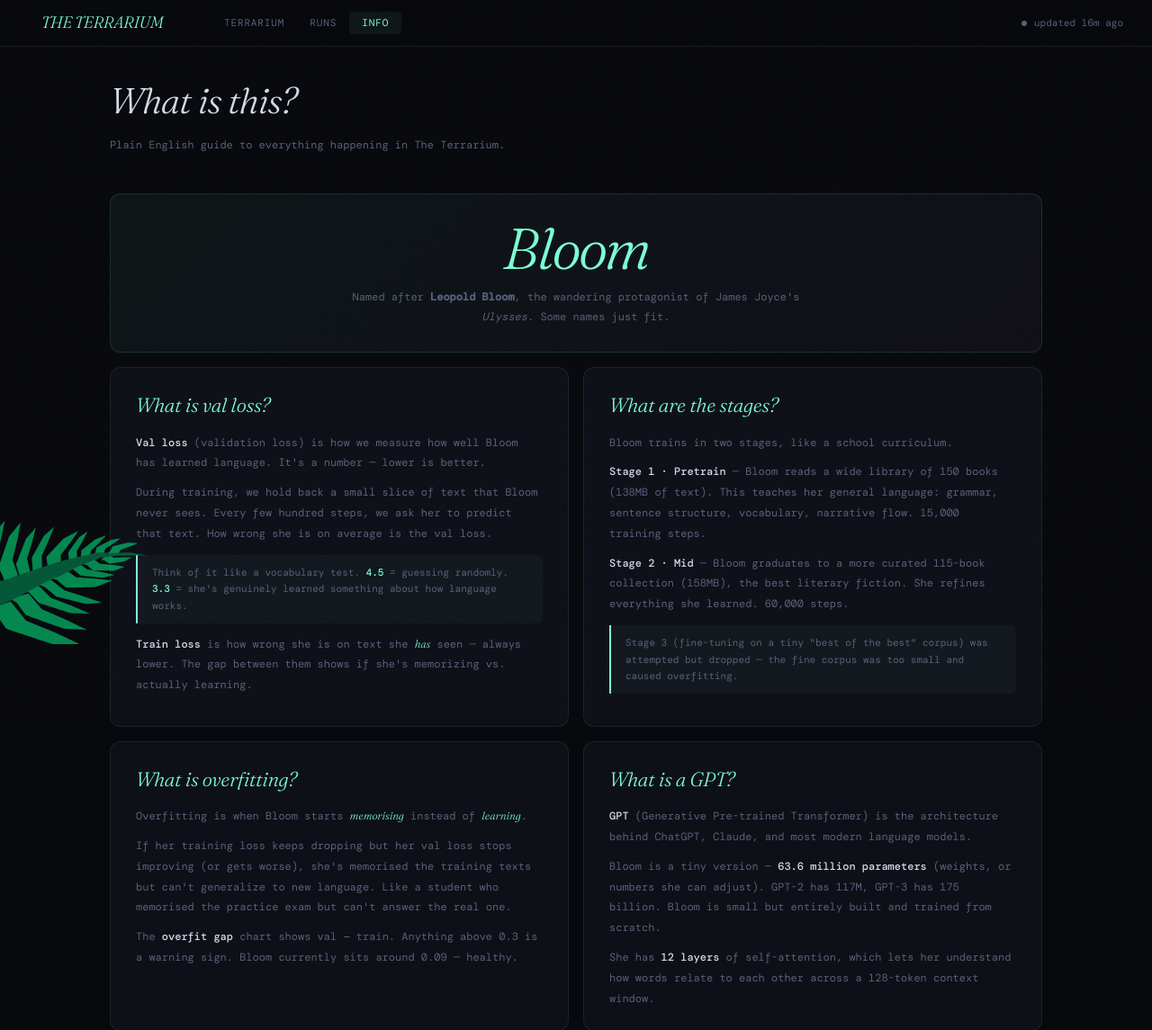
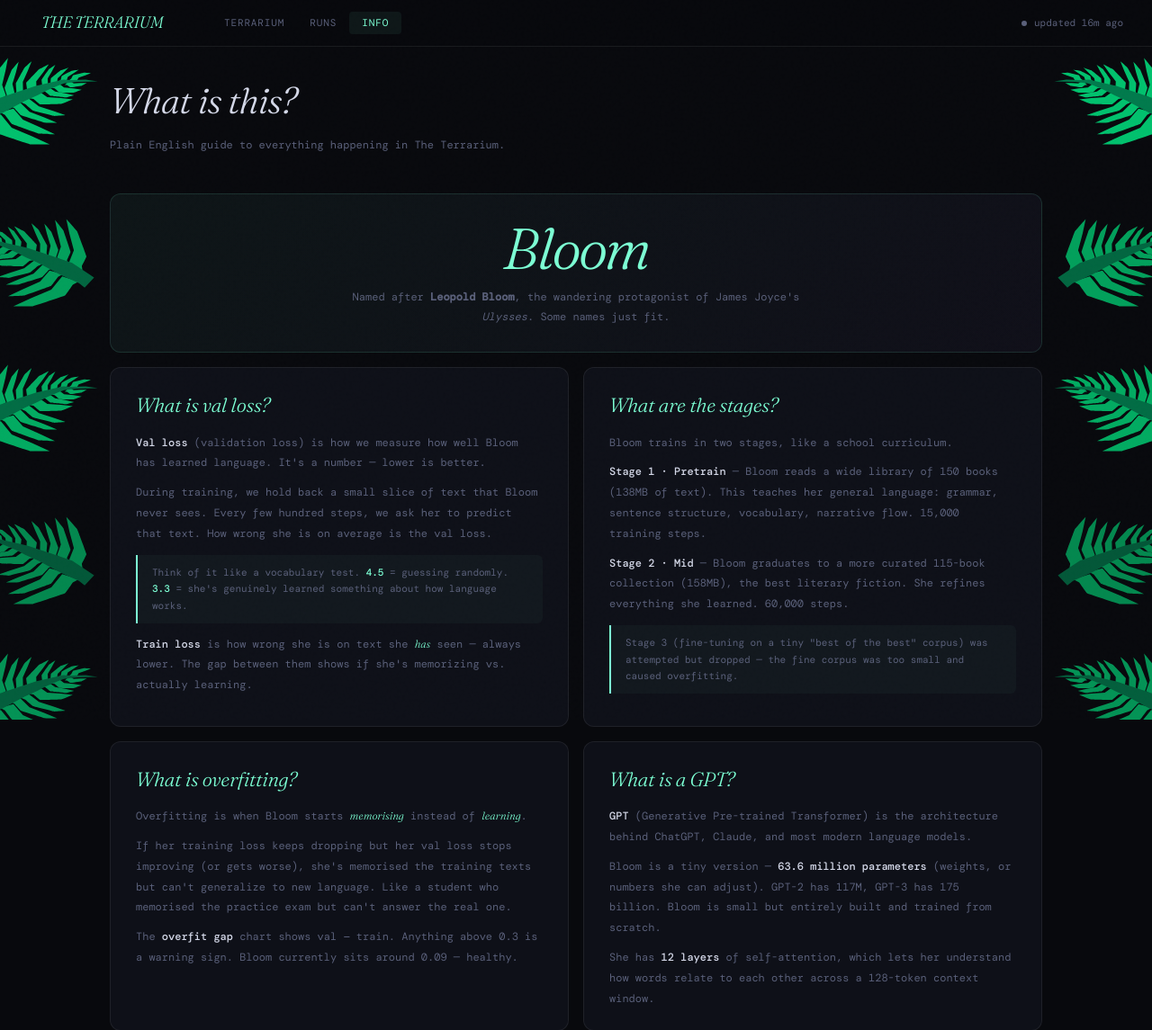
Before and after one commit to pandreysdays2-boop/terrarium, a Flask app: page /info in a window 1280 px wide. Shown: the top 1145 px of the page at 90% size. Run offline with Flask 3, Linux system fonts and the light colour scheme; some web fonts are replaced.

Commit message:
stacked ferns both sides

```diff
--- a/templates/base.html
+++ b/templates/base.html
@@ -168,19 +168,33 @@
     footer span { margin-left: auto; }
 
     /* ── Botanical ferns ── */
-    .fern {
+    .fern-col {
       position: fixed;
-      bottom: 0;
-      width: 320px;
+      top: 0; bottom: 0;
+      width: 220px;
       pointer-events: none;
       z-index: 1;
+      display: flex;
+      flex-direction: column;
+      align-items: flex-start;
+      overflow: hidden;
+    }
+    .fern-col.left  { left: -50px; }
+    .fern-col.right { right: -50px; transform: scaleX(-1); }
+    .fern-col img {
+      width: 220px;
+      flex-shrink: 0;
+      margin-top: -60px;
       opacity: 0.8;
     }
-    .fern-left  { left: -60px; transform-origin: bottom left; }
-    .fern-right { right: -60px; transform: scaleX(-1); transform-origin: bottom right; }
-    @media (max-width: 1400px) { .fern { opacity: 0.55; width: 240px; } }
-    @media (max-width: 1100px) { .fern { opacity: 0.3; width: 180px; } }
-    @media (max-width: 800px)  { .fern { display: none; } }
+    .fern-col img:first-child { margin-top: -20px; }
+    .fern-col img:nth-child(even)  { transform: scaleX(-1); opacity: 0.65; }
+    .fern-col img:nth-child(3)     { opacity: 0.7; margin-top: -80px; }
+    .fern-col img:nth-child(4)     { opacity: 0.55; margin-top: -70px; }
+    .fern-col img:nth-child(5)     { opacity: 0.6; margin-top: -90px; }
+    @media (max-width: 1400px) { .fern-col { width: 170px; } .fern-col img { width: 170px; } }
+    @media (max-width: 1100px) { .fern-col { width: 130px; opacity: 0.5; } .fern-col img { width: 130px; } }
+    @media (max-width: 800px)  { .fern-col { display: none; } }
 
     /* ── Scrollbar ── */
     ::-webkit-scrollbar { width: 4px; height: 4px; }
@@ -192,9 +206,21 @@
 </head>
 <body>
 
-<!-- Botanical ferns - hand drawn -->
-<img class="fern fern-left"  src="/static/fern.svg" alt="">
-<img class="fern fern-right" src="/static/fern.svg" alt="">
+<!-- Botanical ferns - hand drawn, stacked -->
+<div class="fern-col left">
+  <img src="/static/fern.svg" alt="">
+  <img src="/static/fern.svg" alt="">
+  <img src="/static/fern.svg" alt="">
+  <img src="/static/fern.svg" alt="">
+  <img src="/static/fern.svg" alt="">
+</div>
+<div class="fern-col right">
+  <img src="/static/fern.svg" alt="">
+  <img src="/static/fern.svg" alt="">
+  <img src="/static/fern.svg" alt="">
+  <img src="/static/fern.svg" alt="">
+  <img src="/static/fern.svg" alt="">
+</div>
 
 <nav>
   <a class="nav-logo" href="/">The Terrarium</a>
```
